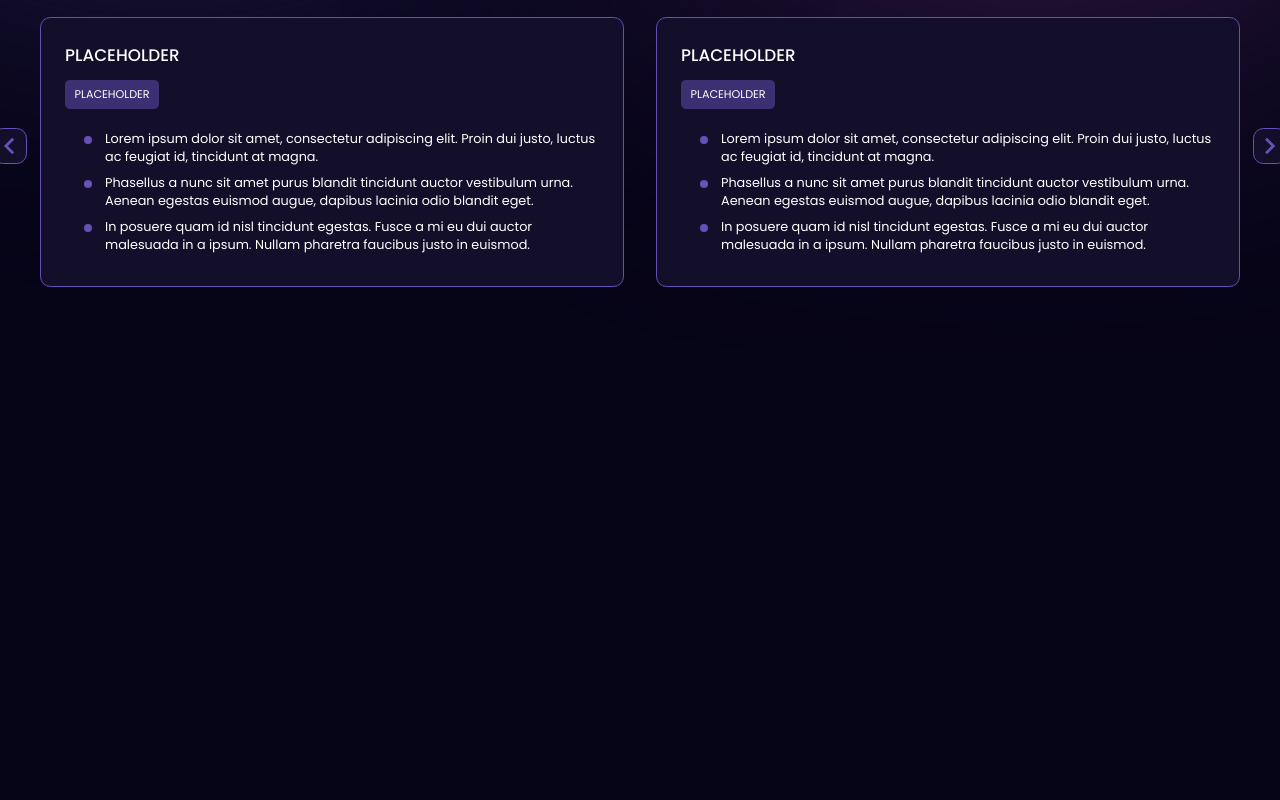
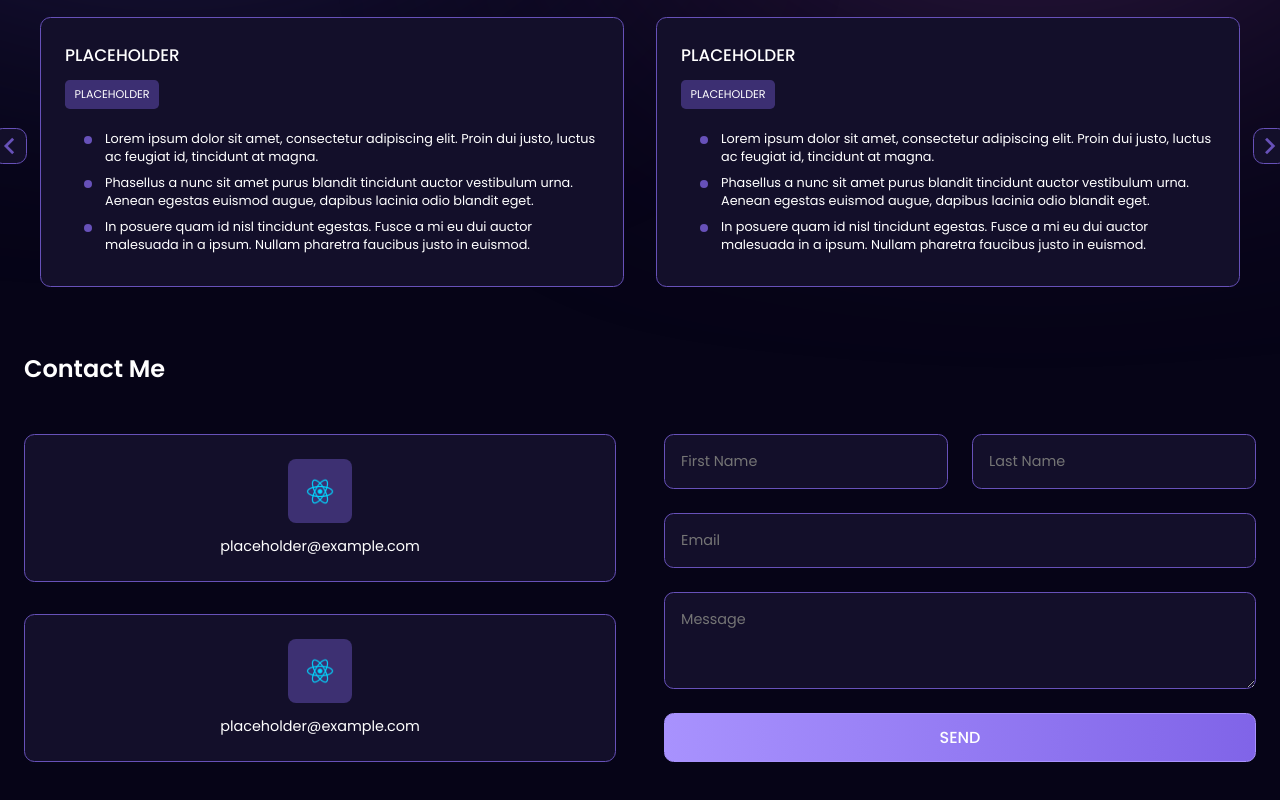
Before and after one commit to robluna98/react-native-application, a React (Create React App) app: page / in a window 1280 px wide. Shown: the part 1490-2290 px from the top of the page. Before the commit the page ends 1841 px from the top, so only its background shows below. Built offline with nearby package versions, Linux system fonts and the light colour scheme.

Commit message:
Setup contact component and styles

```diff
--- a/src/App.jsx
+++ b/src/App.jsx
@@ -4,6 +4,7 @@ import Navbar from './components/Navbar/Navbar';
 import Hero from './components/Hero/Hero';
 import Skills from './components/Skills/Skills';
 import WorkExperience from './components/WorkExperience/WorkExperience';
+import Contact from './components/Contact/Contact';
 
 const App = () => {
   return (
@@ -13,6 +14,7 @@ const App = () => {
         <Hero />
         <Skills />
         <WorkExperience />
+        <Contact />
       </div>
     </>
   );
--- /dev/null
+++ b/src/components/Contact/Contact.css
@@ -0,0 +1,26 @@
+.contact-container {
+  margin: 4rem 0;
+  position: relative;
+}
+
+.contact-container h5 {
+  font-size: 1.5rem;
+  font-weight: 600;
+  margin-bottom: 3rem;
+}
+
+.contact-content {
+  display: flex;
+  gap: 3rem;
+}
+
+@media (max-width: 768px) {
+  .contact-content {
+    flex-direction: column-reverse;
+  }
+
+  .contact-container h5 {
+    font-size: 1.3rem;
+    margin-bottom: 2rem;
+  }
+}
--- /dev/null
+++ b/src/components/Contact/Contact.jsx
@@ -0,0 +1,31 @@
+import React from 'react';
+import './Contact.css';
+import ContactInfoCard from './ContactInfoCard/ContactInfoCard';
+import ContactForm from './ContactForm/ContactForm';
+
+const Contact = () => {
+  return (
+    <section className="contact-container">
+      <h5>Contact Me</h5>
+
+      <div className="contact-content">
+        <div style={{ flex: 1 }}>
+          <ContactInfoCard
+            iconUrl="./assets/images/react_logo.png"
+            text="placeholder@example.com"
+          />
+          <ContactInfoCard
+            iconUrl="./assets/images/react_logo.png"
+            text="placeholder@example.com"
+          />
+        </div>
+
+        <div style={{ flex: 1 }}>
+          <ContactForm />
+        </div>
+      </div>
+    </section>
+  );
+};
+
+export default Contact;
--- /dev/null
+++ b/src/components/Contact/ContactForm/ContactForm.css
@@ -0,0 +1,63 @@
+.contact-form-content {
+  width: 100%;
+}
+
+form {
+  display: flex;
+  flex-direction: column;
+  gap: 1.5rem;
+}
+
+.name-container {
+  display: flex;
+  align-items: center;
+  gap: 1.5rem;
+}
+
+form input,
+form textarea {
+  flex: 1;
+  width: 100%;
+  font-size: 0.9rem;
+  color: #fff;
+  background: #130f2a;
+  border-radius: 0.6rem;
+  border: 1.5px solid #6751b9;
+  padding: 1rem;
+}
+
+form button {
+  font-size: 1rem;
+  font-weight: 500;
+  color: #fff;
+  border: 1.5px solid #a892fe;
+  background: linear-gradient(90deg, #a892fe 0%, #8064e8 100%);
+  border-radius: 0.6rem;
+  padding: 0.7rem;
+  transition: all 0.3s ease;
+  cursor: pointer;
+}
+
+form button:hover {
+  color: #a892fe;
+  background: transparent;
+}
+
+@media (max-width: 450px) {
+  .name-container {
+    flex-direction: column;
+    align-items: flex-start;
+  }
+
+  form input,
+  form textarea {
+    padding: 0.7rem;
+    border-radius: 0.3rem;
+  }
+
+  form button {
+    font-size: 0.9rem;
+    padding: 0.7rem;
+    border-radius: 0.3rem;
+  }
+}
--- /dev/null
+++ b/src/components/Contact/ContactForm/ContactForm.jsx
@@ -0,0 +1,22 @@
+import React from 'react';
+import './ContactForm.css';
+
+const ContactForm = () => {
+  return (
+    <div className="contact-form-content">
+      <form>
+        <div className="name-container">
+          <input type="text" name="firstname" placeholder="First Name" />
+          <input type="text" name="lastname" placeholder="Last Name" />
+        </div>
+
+        <input type="text" name="email" placeholder="Email" />
+        <textarea type="text" name="message" placeholder="Message" rows={3} />
+
+        <button>SEND</button>
+      </form>
+    </div>
+  );
+};
+
+export default ContactForm;
--- /dev/null
+++ b/src/components/Contact/ContactInfoCard/ContactInfoCard.css
@@ -0,0 +1,33 @@
+.contact-details-card {
+  display: flex;
+  flex-direction: column;
+  align-items: center;
+  justify-content: center;
+  background: #130f2a;
+  border-radius: 0.65rem;
+  border: 1.5px solid #6751b9;
+  padding: 1.5rem;
+  margin-bottom: 2rem;
+}
+
+.contact-details-card .icon {
+  width: 4rem;
+  height: 4rem;
+  display: flex;
+  align-items: center;
+  justify-content: center;
+  border-radius: 0.5rem;
+  background: #3d3072;
+  margin-bottom: 0.8rem;
+}
+
+.icon img {
+  width: 1.8rem;
+  height: auto;
+  object-fit: contain;
+}
+
+.contact-details-card p {
+  font-size: 0.9rem;
+  font-weight: 400;
+}
--- /dev/null
+++ b/src/components/Contact/ContactInfoCard/ContactInfoCard.jsx
@@ -0,0 +1,16 @@
+import React from 'react';
+import './ContactInfoCard.css';
+
+const ContactInfoCard = ({ iconUrl, text }) => {
+  return (
+    <div className="contact-details-card">
+      <div className="icon">
+        <img src={iconUrl} alt={text} />
+      </div>
+
+      <p>{text}</p>
+    </div>
+  );
+};
+
+export default ContactInfoCard;
```
